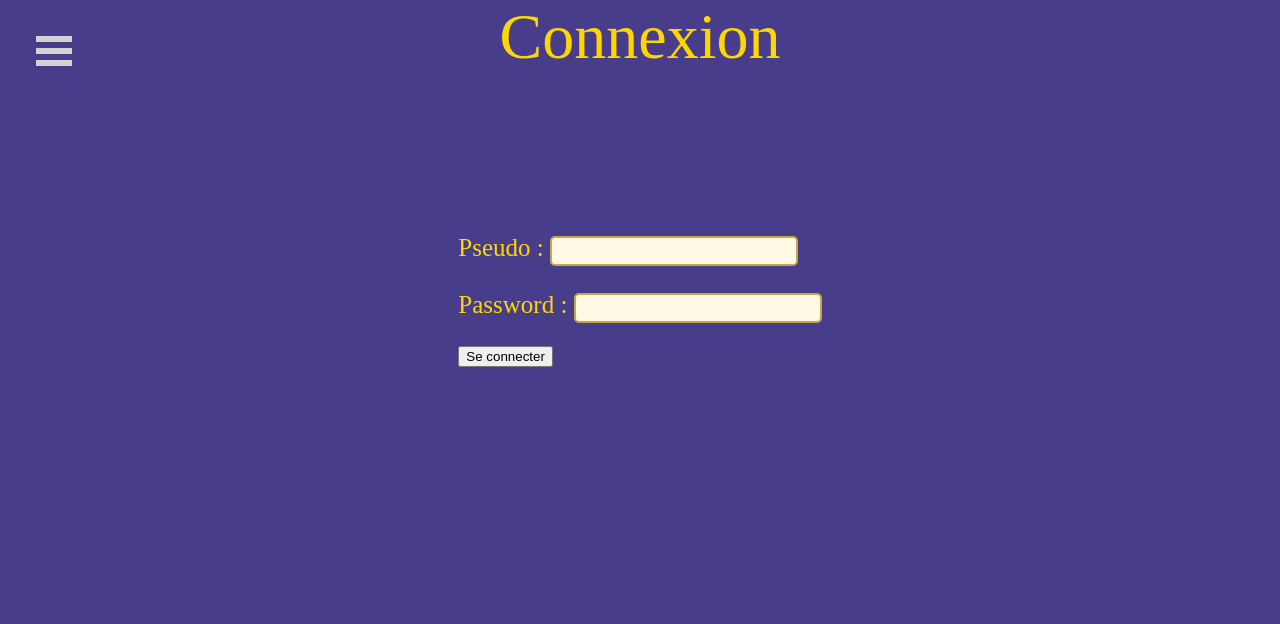
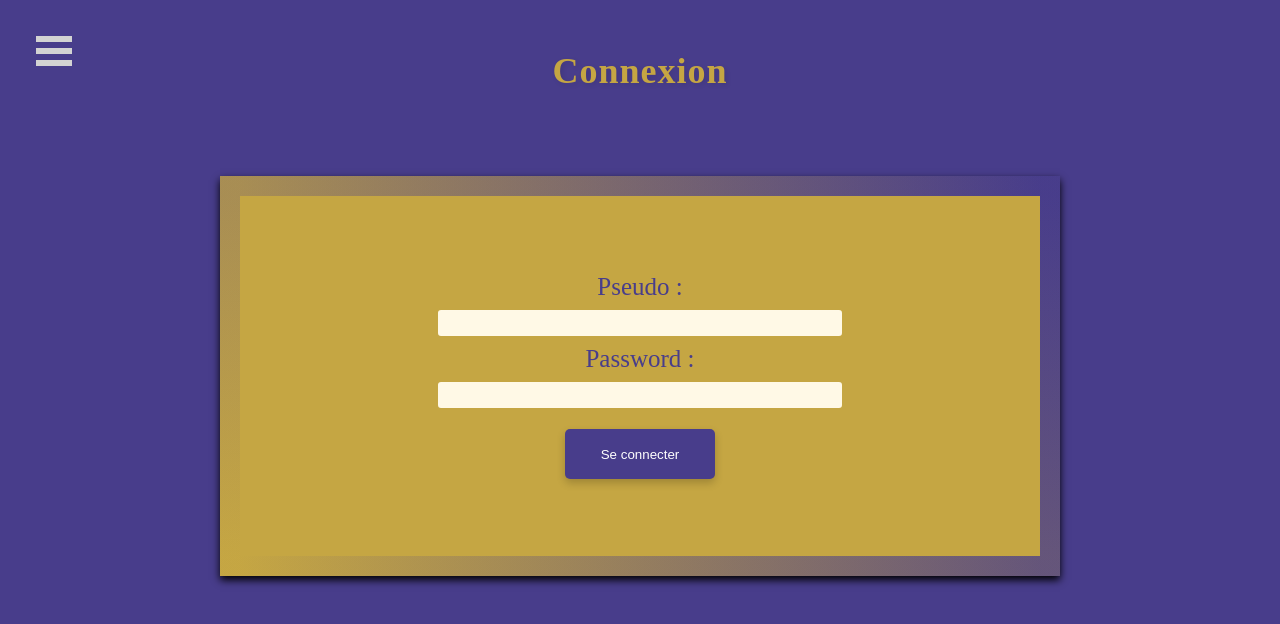
Before and after one commit to Yohan0412/Checkpoint4, a React (Vite) app in the folder frontend/: page /login in a window 1280 px wide. Shown: the top 624 px of the page. Built offline with nearby package versions, Linux system fonts and the light colour scheme; no server answers.

Commit message:
Ajout du css pour les page Login et administrateur

```diff
--- a/frontend/src/Page/ajouter.css
+++ b/frontend/src/Page/ajouter.css
@@ -1,45 +1,58 @@
 .add {
-  background-color: white;
+  height: 100%;
+  background-color: #483d8b;
   display: flex;
   flex-direction: column;
-  height: 120vh;
+  justify-content: center;
+  align-items: center;
 }
 
-.title-add {
-  text-align: center;
-  margin-top: 9rem;
+.add-planete {
+  margin-top: 20%;
+  height: auto;
+  width: 100%;
+  background-color: #2A1A7E;
+  border-radius: 8px;
+  border: 5px solid black;
+  box-shadow: 10px 10px 15px black;
+  border-image-slice: 1;
+  animation: neonBorder 3s linear infinite;
 }
 
-.addd {
-  width: 25%;
-}
 
-.register-form {
-  margin-top: 1rem;
+@keyframes neonBorder {
+
+  0% {border-image-source: linear-gradient(0deg, black, white);}
+  25% {border-image-source: linear-gradient(90deg, black, white);}
+  50% {border-image-source: linear-gradient(180deg, black, white);}
+  75% {border-image-source: linear-gradient(270deg, black, white);}
+  100% {border-image-source: linear-gradient(360deg, black, white);}
+  }
+
+.register-form-planete {
   display: flex;
   flex-direction: column;
   align-items: center;
 }
 
-.inscription {
-  text-align: center;
+.donnee-planete {
+color: gray;
+padding-top: 10px;
 }
 
-.delete {
-  display: flex;
-  justify-content: center;
-  padding-top: 7rem;
+.title-add-planete {
+  margin-top: 0;
 }
 
-.titl-delete {
-  font-size: 1.5rem;
+.btn-add-planete {
+  width: 150px;
+  height: 50px;
+  margin-top: 12px;
+  color: #fff;
+  background-color: #483d8b;
+  border: none;
+  border-radius: 5px;
+  cursor: pointer;
+  box-shadow: 0 4px 8px rgba(0, 0, 0, 0.2);
+  transition: all 0.3s ease;
 }
-
-.supprimer {
-  margin-left: 3rem;
-}
-
-.selects {
-  width: 13rem;
-  margin-top: 1rem;
-}
--- a/frontend/src/Page/ajouter.jsx
+++ b/frontend/src/Page/ajouter.jsx
@@ -80,15 +80,18 @@ export default function Ajouter() {
       <main>
         <NavBar />
         <ToastContainer />
-        <h1 className="inscription">ADMINISTRATION</h1>
-        <section className="register">
-          <h1 className="title-add">Ajouter une planete :</h1>
+        <h1 className="title-admin">ADMINISTRATION</h1>
+
+        <section className="add-planete">
+          <h1 className="title-add-planete">Ajouter une planete :</h1>
           <form
             onSubmit={handleSubmit}
             name="register-form"
-            className="register-form"
+            className="register-form-planete"
           >
-            <label htmlFor="text">Nom planete :</label>
+            <label className="donnee-planete" htmlFor="text">
+              Nom planete :
+            </label>
             <input
               onChange={handleChange}
               className="addd"
@@ -96,7 +99,9 @@ export default function Ajouter() {
               name="nom"
               id="nom"
             />
-            <label htmlFor="distanc">Distance en km : </label>
+            <label className="donnee-planete" htmlFor="distanc">
+              Distance en km :{" "}
+            </label>
             <input
               className="addd"
               type="number"
@@ -104,7 +109,9 @@ export default function Ajouter() {
               id="distance"
               onChange={handleChange}
             />
-            <label htmlFor="temp">Temps voyage : </label>
+            <label className="donnee-planete" htmlFor="temp">
+              Temps voyage :{" "}
+            </label>
             <input
               className="addd"
               type="number"
@@ -112,7 +119,7 @@ export default function Ajouter() {
               id="temp"
               onChange={handleChange}
             />
-            <label className="showPassword" htmlFor="prix">
+            <label className="donnee-planete" htmlFor="prix">
               Prix :
             </label>
             <input
@@ -122,7 +129,7 @@ export default function Ajouter() {
               id="prix"
               onChange={handleChange}
             />
-            <label className="showPassword" htmlFor="image">
+            <label className="donnee-planete" htmlFor="image">
               Image URL :
             </label>
             <input
@@ -132,7 +139,7 @@ export default function Ajouter() {
               id="image"
               onChange={handleChange}
             />
-            <button className="addd" type="submit">
+            <button className="btn-add-planete" type="submit">
               Register
             </button>
           </form>
--- a/frontend/src/Page/inscription.css
+++ b/frontend/src/Page/inscription.css
@@ -14,12 +14,13 @@
   height: 55vh;
   width: 100vh;
   margin-top: 10%;
-  border-radius: 8px;
+  /* border-radius: 8px;  */
   box-shadow: 0 4px 8px rgba(0, 0, 0, 1);
-  border: solid 5px black;
+  border: solid 20px black;
   outline: none;
   transition: box-shadow 0.5s ease;
-  animation: borderColorChange 3s infinite alternate;
+  border-image-slice: 1;
+  animation: neonBorder 2.5s linear infinite;
 }
 
 .register-box:hover {
@@ -27,14 +28,15 @@
   transform: translateY(-3px);
 }
 
-@keyframes borderColorChange {
-  0% {
-    border-color: #C5A643; /* Bordure dorée */
+@keyframes neonBorder {
+
+  0% {border-image-source: linear-gradient(0deg, #C5A643, #483d8b);}
+  25% {border-image-source: linear-gradient(90deg, #C5A643, #483d8b);}
+  50% {border-image-source: linear-gradient(180deg, #C5A643, #483d8b);}
+  75% {border-image-source: linear-gradient(270deg, #C5A643, #483d8b);}
+  100% {border-image-source: linear-gradient(360deg, #C5A643, #483d8b);}
   }
-  100% {
-  border-color: #483d8b; /* Bordure jaune-orange */
-  }
-}
+
 
 .title-register{
   display: flex;
@@ -95,15 +97,15 @@ width: 10%;
   border: none;
   border-radius: 5px;
   cursor: pointer;
-  box-shadow: 0 4px 8px rgba(0, 0, 0, 0.2); /* Ombre portée */
+  box-shadow: 0 4px 8px rgba(0, 0, 0, 0.2);
   transition: all 0.3s ease;
 }
 
 
   .btn-register:hover {
   background-color:#483d8b ;
-  box-shadow: 0 6px 12px rgba(0, 0, 0, 0.3); /* Ombre plus grande au survol */
-  transform: translateY(-3px); /* Effet de "décalage" 3D */
+  box-shadow: 0 6px 12px rgba(0, 0, 0, 0.3);
+  transform: translateY(-3px);
 }
 
 h1 {
--- a/frontend/src/Page/login.css
+++ b/frontend/src/Page/login.css
@@ -1,47 +1,90 @@
 .connexion {
   background-color: #483d8b;
+  display: flex;
+  justify-content: center;
   height: 100vh;
+}
+
+.boxConnexion {
+  margin-top: 5%;
+  background-color: #C5A643;
+  display: flex;
+  justify-content: center;
+  align-items: center;
+  height: 45vh;
+  width: 100vh;
+  margin-top: 10%;
+  /* border-radius: 8px;  */
+  box-shadow: 0 4px 8px rgba(0, 0, 0, 1);
+  border: solid 20px black;
+  outline: none;
+  transition: box-shadow 0.5s ease;
+  border-image-slice: 1;
+  animation: neonBorder 2.5s linear infinite;
+}
+
+.form-log {
+  display: flex;
+  flex-direction: column;
+  align-items: center;
+}
+
+.titleConnexion {
 display: flex;
 justify-content: center;
 }
 
-a {
-  color: white;
+h1 {
+  align-items: center;
 }
 
-.texte-tit {
-  font-size: 4rem;
-  display: flex;
-  justify-content: center;
-  color: #ffd700;
+  .btn-login{
+    width: 150px;
+    height: 50px;
+    margin-top: 12px;
+    color: #fff;
+    background-color: #483d8b;
+    border: none;
+    border-radius: 5px;
+    cursor: pointer;
+    box-shadow: 0 4px 8px rgba(0, 0, 0, 0.2);
+    transition: all 0.3s ease;
   }
 
-.input-name {
-  height: 1.5rem;
-  width: 15rem;
+
+    .btn-login:hover {
+    background-color:#483d8b ;
+    box-shadow: 0 6px 12px rgba(0, 0, 0, 0.3);
+    transform: translateY(-3px);
   }
 
-.input-mdp {
-  height: 1.5rem;
-  width: 15rem;
+  label {
+    font-size: 25px;
+    margin-bottom: 7px;
+    color: #483d8b;
   }
 
-.pw-log {
-  color: #ffd700;
+  input {
+    height: 3vh;
+    width: 50vh;
+    margin-bottom: 7px;
+    border: 2px solid #C5A643;
+    border-radius: 5px;
+    background-color: #fff9e6;
+    font-size: 16px;
+    color: #333;
+    outline: none;
+    transition: all 0.3s ease;
   }
 
-.mail-log {
-  color: #ffd700;
+  input:focus {
+    border-color: #ffbb33;
+    box-shadow: 0 0 8px rgba(255, 187, 51, 0.5);
+    background-color: #fff3b3;
   }
 
-.last {
-  padding-top: 1rem;
+  input:disabled {
+    background-color: #f2f2f2;
+    border: 2px solid #ddd;
+    color: #aaa;
   }
-
-.log {
-  padding-top: 1rem;
-}
-
-.form-log {
-  padding-top: 10rem;
-}
--- a/frontend/src/Page/login.jsx
+++ b/frontend/src/Page/login.jsx
@@ -1,3 +1,4 @@
+/* eslint-disable jsx-a11y/label-has-associated-control */
 import { useNavigate } from "react-router-dom";
 import { useState } from "react";
 import instance from "../instance";
@@ -25,14 +26,16 @@ export default function Login() {
   };
 
   return (
-    <div className="connexion">
+    <main className="connexion">
       <NavBar />
-      <div className="box">
-        <p className="texte-tit">Connexion </p>
+      <section>
+        <h1 className="titleConnexion">Connexion</h1>
+        <div className="boxConnexion">
           <form className="form-log" onSubmit={handleLogin}>
             <label className="mail-log" htmlFor="email">
-            Pseudo :{" "}
+              Pseudo :
             </label>
+            {/* Pseudo :{" "} */}
             <input
               className="input-name"
               type="name"
@@ -40,10 +43,8 @@ export default function Login() {
               onChange={handleChangeLogin}
               required
             />
-          <br />
-          <br />
             <label className="pw-log" htmlFor="mdp">
-            Password :{" "}
+              Password :
             </label>
             <input
               className="input-mdp"
@@ -52,11 +53,12 @@ export default function Login() {
               onChange={handleChangeLogin}
               required
             />
-          <div className="log">
-            <button type="submit">Se connecter</button>
-          </div>
+            <button className="btn-login" type="submit">
+              Se connecter
+            </button>
           </form>
         </div>
-    </div>
+      </section>
+    </main>
   );
 }
```
Lines whose indentation alone changed are shown as unchanged.
